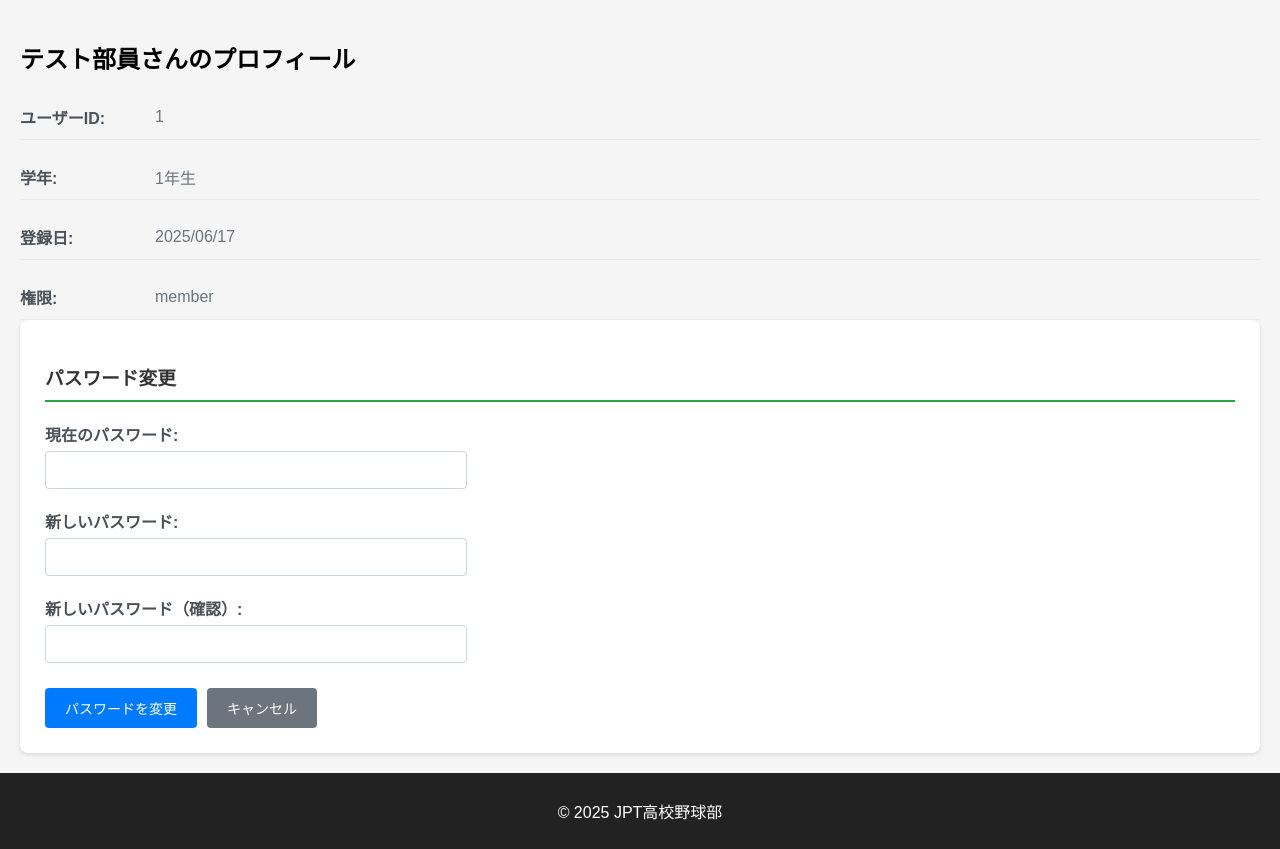
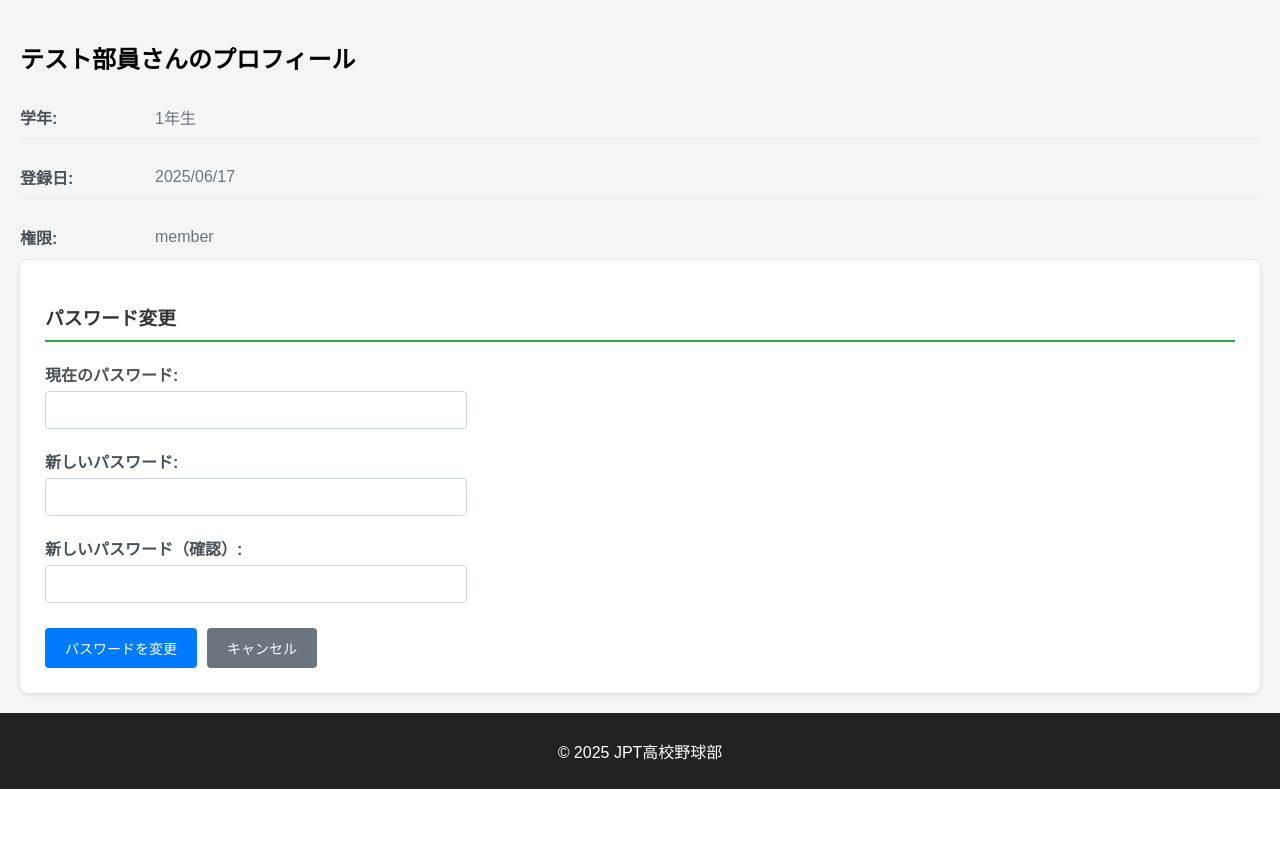
Before and after one commit to cosmos21737/webapp, a Flask app: page /profile/profile in a window 1280 px wide. Shown: the part 159-1008 px from the top of the page. After the commit the page ends 948 px from the top, so only its background shows below. Run offline with Flask 3, Linux system fonts and the light colour scheme; a user stored in the database is signed in.

Commit message:
空白時の表示の修正。

```diff
--- a/templates/notice.html
+++ b/templates/notice.html
@@ -41,7 +41,9 @@
             </tr>
             <tr>
                 <td>コメント</td>
-                <td colspan="10">{{ record.comment }}</td>
+                <td colspan="10">{{ record.comment if record.comment else '&nbsp;' | safe
+                                 }}
+                </td>
             </tr>
             {% endfor %}
         </tbody>
--- a/templates/profile.html
+++ b/templates/profile.html
@@ -10,12 +10,12 @@
 
         <div class="user-details">
             <div class="detail-row">
-                <span class="detail-label">ユーザーID:</span>
-                <span class="detail-value">{{ user.user_id }}</span>
-            </div>
-            <div class="detail-row">
                 <span class="detail-label">学年:</span>
+                {% if user.grade %}
                 <span class="detail-value">{{ user.grade }}年生</span>
+                {% else %}
+                <span class="detail-value">&nbsp;</span>
+                {% endif %}
             </div>
             <div class="detail-row">
                 <span class="detail-label">登録日:</span>
```
Also changed, not shown: instance/baseball_team.db.
